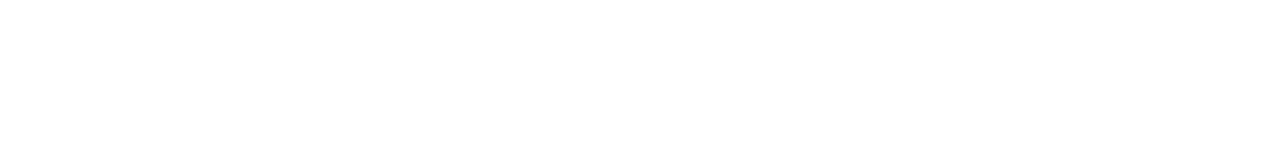
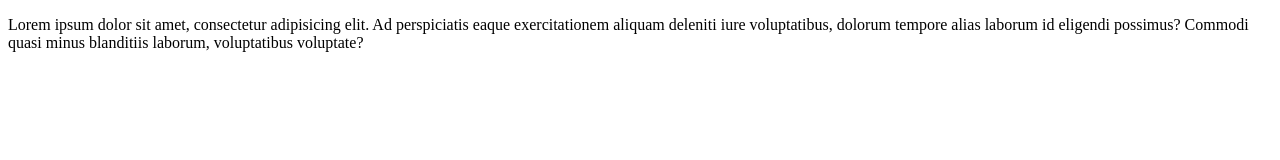
Before and after one commit to bungkai/playing-with-git, a plain HTML site: page index.html in a window 1280 px wide. Drawn offline with Linux system fonts and the light colour scheme.

Commit message:
Second Commit

```diff
--- a/index.html
+++ b/index.html
@@ -4,9 +4,9 @@
     <meta charset="UTF-8">
     <meta name="viewport" content="width=device-width, initial-scale=1.0">
     <meta http-equiv="X-UA-Compatible" content="ie=edge">
-    <title>Document</title>
+    <title>Git (it!)</title>
 </head>
 <body>
-
+    <p>Lorem ipsum dolor sit amet, consectetur adipisicing elit. Ad perspiciatis eaque exercitationem aliquam deleniti iure voluptatibus, dolorum tempore alias laborum id eligendi possimus? Commodi quasi minus blanditiis laborum, voluptatibus voluptate?</p>
 </body>
 </html>
```
